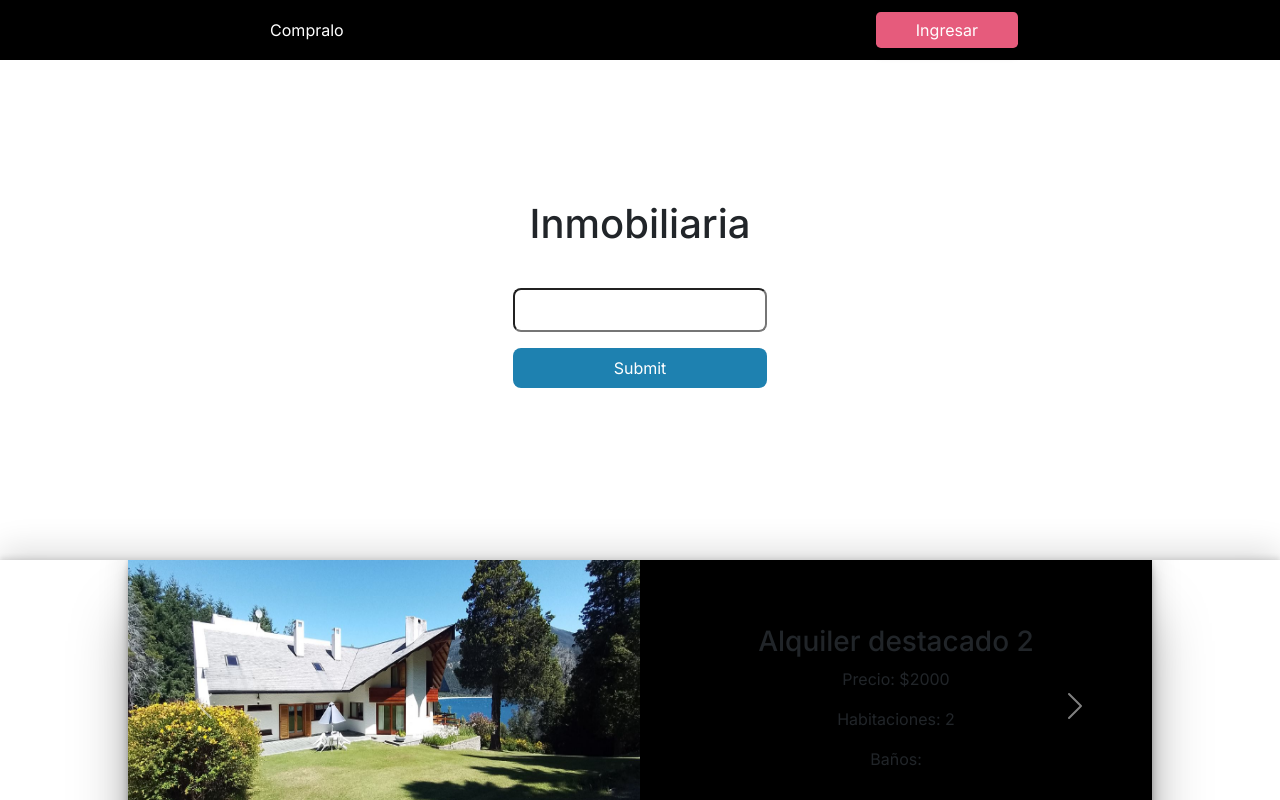
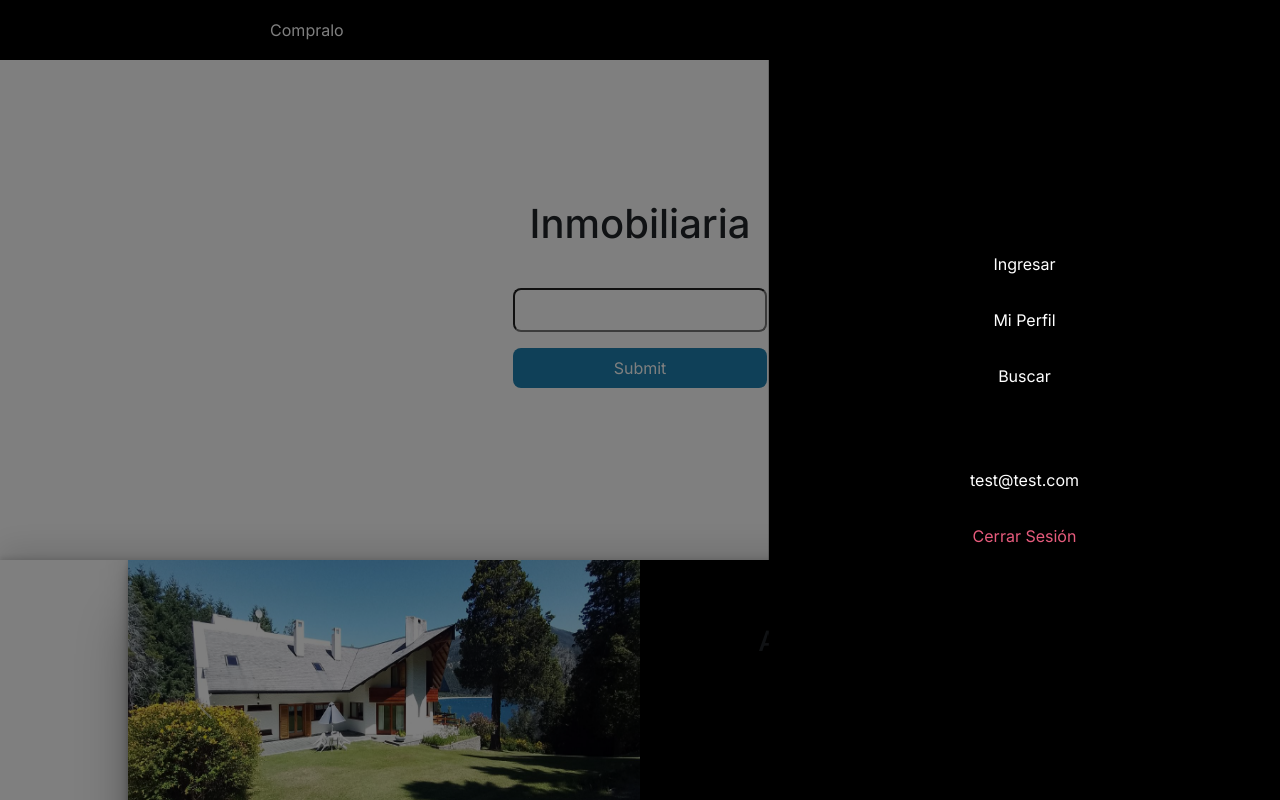
Before and after one commit to No-Country/c16-61, a Next.js app: page / in a window 1280 px wide. Both pictures are taken after a click on the button "Ingresar". Shown: the top 800 px of the page. Built offline with nearby package versions, Linux system fonts and the light colour scheme.

Commit message:
feature: sidebar

```diff
--- a/package.json
+++ b/package.json
@@ -12,7 +12,7 @@
     "@prisma/client": "^5.9.1",
     "bootstrap": "^5.3.2",
     "next": "14.1.0",
-    "react": "^18",
+    "react": "^18.2.0",
     "react-bootstrap": "^2.10.1",
     "react-dom": "^18"
   },
--- a/src/components/NavBar/NavBar.module.css
+++ b/src/components/NavBar/NavBar.module.css
@@ -7,7 +7,7 @@
   align-items: center;
 }
 
-.titleContainer{
+.titleContainer {
   display: flex;
   flex-direction: row;
   justify-content: center;
@@ -28,11 +28,11 @@
   padding: 0.4rem 2.5rem;
   background: #e65b7c;
   color: #fff;
-    border-radius: .3rem;
+  border-radius: 0.3rem;
   cursor: pointer;
-    box-shadow: rgba(0, 0, 0, .3) 0 5px 10px;
+  box-shadow: rgba(0, 0, 0, 0.3) 0 5px 10px;
 }
 
 .buttonNew button:hover {
-    background: #d35472
+  background: #d35472;
 }
--- a/src/components/NavBar/NavBar.tsx
+++ b/src/components/NavBar/NavBar.tsx
@@ -1,5 +1,15 @@
+"use client"
+
+import { useState } from 'react';
 import styles from "./NavBar.module.css"
+import { SideBar } from '../SideBar/SideBar';
+
 export function NavBar() {
+  const [show, setShow] = useState(false);
+
+  const handleClose = () => setShow(false);
+  const handleShow = () => setShow(true);
+
     return (
         <nav className={styles.navbar} >
         <div className={styles.titleContainer}>
@@ -8,8 +18,9 @@ export function NavBar() {
         </div>
 
         <div className={styles.buttonNew} >
-          <button>Ingresar</button>
+          <button onClick={handleShow}>Ingresar</button>
         </div>
+        <SideBar show={show} handleClose={handleClose} className={styles.offCanvas}/>
       </nav>
     )
   }
--- /dev/null
+++ b/src/components/SideBar/SideBar.module.css
@@ -0,0 +1,38 @@
+.sideBar {
+  background-color: #000;
+  color: #fff;
+  padding: 2vw;
+  display: flex;
+  flex-direction: column;
+  justify-content: center;
+  align-items: center;
+  height: 100%;
+}
+
+.nav {
+  margin-bottom: 6vh;
+}
+
+.navLink {
+  color: white;
+  text-decoration: none;
+}
+
+.navItem {
+  margin-bottom: 4vh;
+  text-align: center;
+}
+
+.navMail {
+  margin: 0;
+}
+.closeLink {
+  margin-top: 4vh;
+  text-align: center;
+  color: #e65b7c;
+  text-decoration: none;
+}
+
+.closeLink a:hover {
+  color: #fff;
+}
--- /dev/null
+++ b/src/components/SideBar/SideBar.tsx
@@ -0,0 +1,28 @@
+import { Offcanvas } from 'react-bootstrap';
+import styles from "./SideBar.module.css";
+
+export function SideBar(props) {
+  return (
+    <>
+      <Offcanvas style={{width: "40%"}}show={props.show} onHide={props.handleClose} placement='end'>
+        <div className={styles.sideBar}>
+          <Offcanvas.Body className={styles.sideBar}>
+            <ul className={`${styles.nav} nav flex-column`}>
+              <li className={styles.navItem}>
+                <a className={`${styles.navLink} active`} href="#">Ingresar</a>
+              </li>
+              <li className={styles.navItem}>
+                <a className={`${styles.navLink} active`} href="#">Mi Perfil</a>
+              </li>
+              <li className={styles.navItem}>
+                <a className={`${styles.navLink} active`} href="#">Buscar</a>
+              </li>
+            </ul>
+            <p className={styles.navMail}>test@test.com</p>
+            <a className={`${styles.closeLink}`} href="#">Cerrar Sesión</a>
+          </Offcanvas.Body>
+        </div>
+      </Offcanvas>
+    </>
+  );
+}
```
Also changed, not shown: 1 other file (tests, documents, lock files or other folders). Lines whose indentation alone changed are shown as unchanged.
